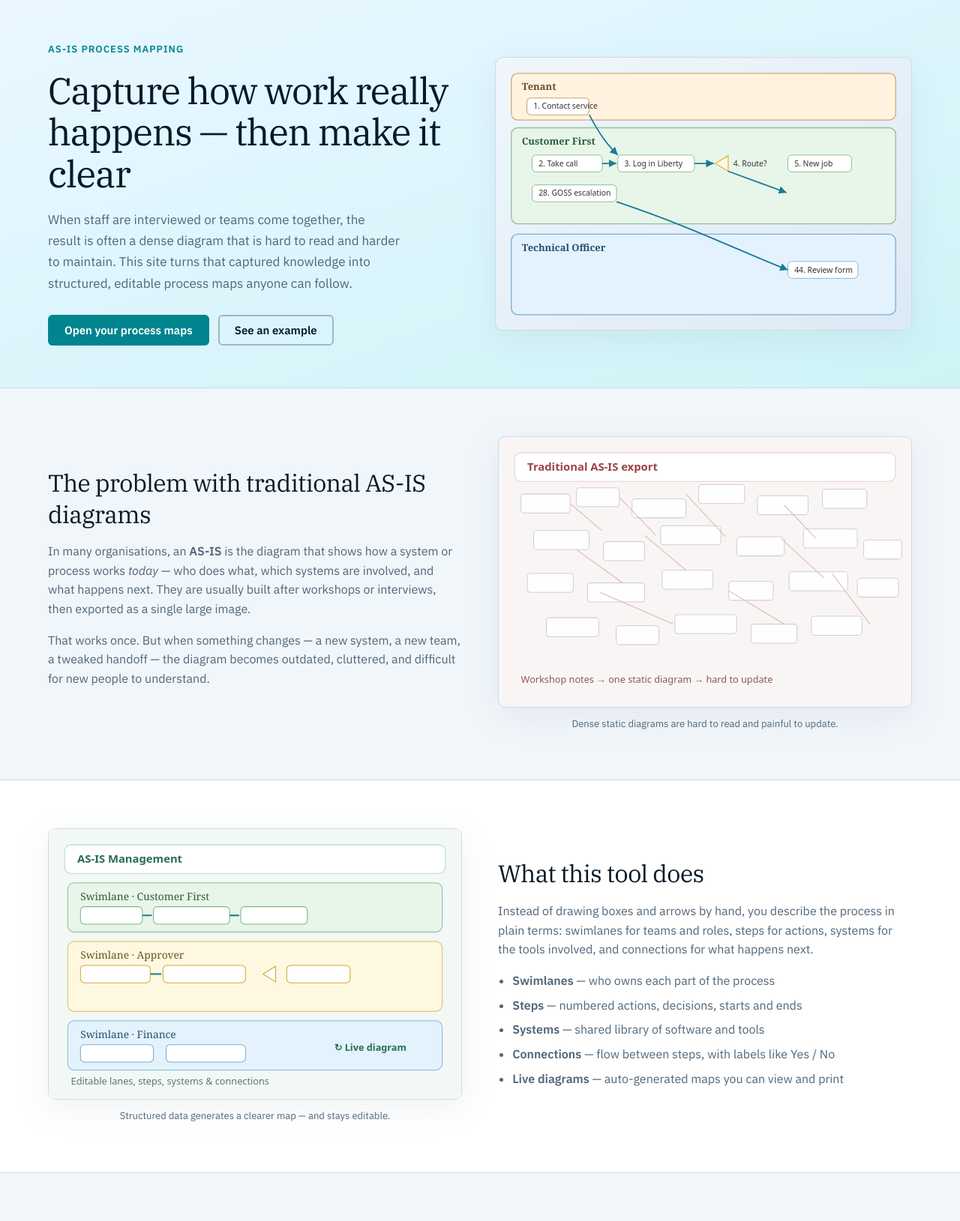
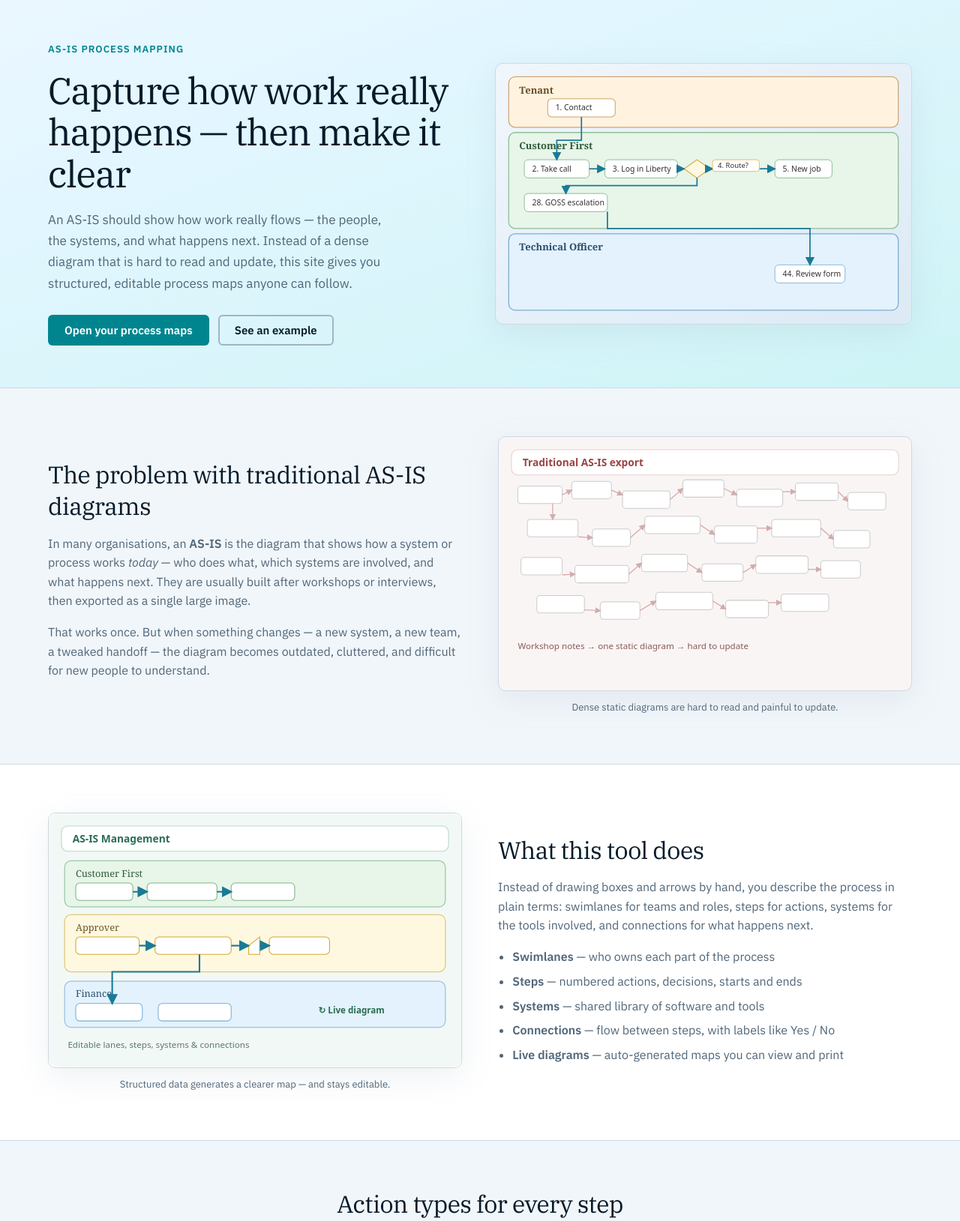
Before and after one commit to wellis321/as-is, a PHP site: page / in a window 1280 px wide. Shown: the part 57-1686 px from the top of the page at 75% size. Run offline with PHP 8.4, Linux system fonts and the light colour scheme.

Commit message:
new images

```diff
--- a/includes/landing-illustrations.php
+++ b/includes/landing-illustrations.php
@@ -5,45 +5,61 @@ declare(strict_types=1);
 function landing_illustration_hero(): string
 {
     return <<<'SVG'
-<svg xmlns="http://www.w3.org/2000/svg" viewBox="0 0 640 420" role="img" aria-label="Structured swimlane process map">
+<svg xmlns="http://www.w3.org/2000/svg" viewBox="0 0 640 400" role="img" aria-label="Structured swimlane process map">
   <defs>
     <linearGradient id="hero-bg" x1="0" y1="0" x2="1" y2="1">
       <stop offset="0%" stop-color="#f0f6fc"/>
       <stop offset="100%" stop-color="#dceaf5"/>
     </linearGradient>
-    <marker id="hero-arrow" markerWidth="8" markerHeight="8" refX="6" refY="3" orient="auto">
-      <path d="M0,0 L6,3 L0,6 Z" fill="#1a7a96"/>
+    <marker id="hero-arrow" markerWidth="7" markerHeight="7" refX="6" refY="3.5" orient="auto">
+      <polygon points="0 0, 7 3.5, 0 7" fill="#1a7a96"/>
     </marker>
   </defs>
-  <rect width="640" height="420" rx="16" fill="url(#hero-bg)"/>
-  <rect x="24" y="24" width="592" height="72" rx="10" fill="#fff3e0" stroke="#d4a574" stroke-width="1.5"/>
-  <text x="40" y="50" font-family="Georgia, serif" font-size="15" font-weight="600" fill="#6b4f2a">Tenant</text>
-  <rect x="48" y="62" width="96" height="26" rx="6" fill="#fff" stroke="#c9a66b" stroke-width="1.2"/>
-  <text x="58" y="79" font-family="system-ui, sans-serif" font-size="12" fill="#333">1. Contact service</text>
 
-  <rect x="24" y="108" width="592" height="148" rx="10" fill="#e8f5e9" stroke="#8fbf98" stroke-width="1.5"/>
-  <text x="40" y="134" font-family="Georgia, serif" font-size="15" font-weight="600" fill="#2f5c3a">Customer First</text>
-  <rect x="56" y="150" width="108" height="26" rx="6" fill="#fff" stroke="#7cb587"/>
-  <text x="66" y="167" font-family="system-ui, sans-serif" font-size="12" fill="#333">2. Take call</text>
-  <rect x="188" y="150" width="118" height="26" rx="6" fill="#fff" stroke="#7cb587"/>
-  <text x="198" y="167" font-family="system-ui, sans-serif" font-size="12" fill="#333">3. Log in Liberty</text>
-  <polygon points="338,163 358,151 358,175" fill="#fff8e1" stroke="#d4a72c" stroke-width="1.2"/>
-  <text x="366" y="167" font-family="system-ui, sans-serif" font-size="12" fill="#333">4. Route?</text>
-  <rect x="450" y="150" width="98" height="26" rx="6" fill="#fff" stroke="#7cb587"/>
-  <text x="460" y="167" font-family="system-ui, sans-serif" font-size="12" fill="#333">5. New job</text>
-  <rect x="56" y="196" width="130" height="26" rx="6" fill="#fff" stroke="#7cb587"/>
-  <text x="66" y="213" font-family="system-ui, sans-serif" font-size="12" fill="#333">28. GOSS escalation</text>
+  <rect width="640" height="400" rx="16" fill="url(#hero-bg)"/>
 
-  <rect x="24" y="272" width="592" height="124" rx="10" fill="#e3f2fd" stroke="#7aaed4" stroke-width="1.5"/>
-  <text x="40" y="298" font-family="Georgia, serif" font-size="15" font-weight="600" fill="#2a4f6e">Technical Officer</text>
-  <rect x="450" y="314" width="108" height="26" rx="6" fill="#fff" stroke="#7aaed4"/>
-  <text x="460" y="331" font-family="system-ui, sans-serif" font-size="12" fill="#333">44. Review form</text>
+  <!-- Swimlanes -->
+  <rect x="20" y="20" width="600" height="78" rx="10" fill="#fff3e0" stroke="#d4a574" stroke-width="1.5"/>
+  <text x="36" y="46" font-family="Georgia, serif" font-size="15" font-weight="600" fill="#6b4f2a">Tenant</text>
 
-  <path d="M144,88 C160,118 170,132 188,150" fill="none" stroke="#1a7a96" stroke-width="2" marker-end="url(#hero-arrow)"/>
-  <line x1="164" y1="163" x2="186" y2="163" stroke="#1a7a96" stroke-width="2" marker-end="url(#hero-arrow)"/>
-  <line x1="306" y1="163" x2="336" y2="163" stroke="#1a7a96" stroke-width="2" marker-end="url(#hero-arrow)"/>
-  <line x1="358" y1="175" x2="448" y2="208" stroke="#1a7a96" stroke-width="2" marker-end="url(#hero-arrow)"/>
-  <path d="M186,222 C300,260 380,300 450,327" fill="none" stroke="#1a7a96" stroke-width="2" marker-end="url(#hero-arrow)"/>
+  <rect x="20" y="106" width="600" height="148" rx="10" fill="#e8f5e9" stroke="#8fbf98" stroke-width="1.5"/>
+  <text x="36" y="132" font-family="Georgia, serif" font-size="15" font-weight="600" fill="#2f5c3a">Customer First</text>
+
+  <rect x="20" y="262" width="600" height="118" rx="10" fill="#e3f2fd" stroke="#7aaed4" stroke-width="1.5"/>
+  <text x="36" y="288" font-family="Georgia, serif" font-size="15" font-weight="600" fill="#2a4f6e">Technical Officer</text>
+
+  <!-- Steps -->
+  <rect id="b1" x="80" y="54" width="104" height="28" rx="6" fill="#fff" stroke="#c9a66b" stroke-width="1.2"/>
+  <rect id="b2" x="44" y="148" width="100" height="28" rx="6" fill="#fff" stroke="#7cb587"/>
+  <rect id="b3" x="168" y="148" width="112" height="28" rx="6" fill="#fff" stroke="#7cb587"/>
+  <polygon id="b4" points="310,148 330,162 310,176 290,162" fill="#fff8e1" stroke="#d4a72c" stroke-width="1.2"/>
+
+  <rect id="b5" x="430" y="148" width="88" height="28" rx="6" fill="#fff" stroke="#7cb587"/>
+
+  <rect id="b28" x="44" y="200" width="128" height="28" rx="6" fill="#fff" stroke="#7cb587"/>
+
+  <rect id="b44" x="430" y="310" width="108" height="28" rx="6" fill="#fff" stroke="#7aaed4"/>
+
+  <!-- Arrows (edge to edge) — drawn before labels so text sits on top -->
+  <g fill="none" stroke="#1a7a96" stroke-width="2" marker-end="url(#hero-arrow)">
+    <path d="M 132 82 L 132 118 L 94 118 L 94 148"/>
+    <line x1="144" y1="162" x2="168" y2="162"/>
+    <line x1="280" y1="162" x2="290" y2="162"/>
+    <line x1="330" y1="162" x2="334" y2="162"/>
+    <line x1="406" y1="162" x2="430" y2="162" marker-end="url(#hero-arrow)"/>
+    <path d="M 310 176 L 310 188 L 108 188 L 108 200"/>
+    <path d="M 172 228 L 172 254 L 484 254 L 484 310"/>
+  </g>
+
+  <!-- Step labels (on top of arrows) -->
+  <text x="92" y="72" font-family="system-ui, sans-serif" font-size="12" fill="#333">1. Contact</text>
+  <text x="56" y="166" font-family="system-ui, sans-serif" font-size="12" fill="#333">2. Take call</text>
+  <text x="180" y="166" font-family="system-ui, sans-serif" font-size="12" fill="#333">3. Log in Liberty</text>
+  <rect x="334" y="148" width="72" height="18" rx="4" fill="#fff" stroke="#d4a72c" stroke-width="0.8"/>
+  <text x="342" y="161" font-family="system-ui, sans-serif" font-size="11" fill="#333">4. Route?</text>
+  <text x="442" y="166" font-family="system-ui, sans-serif" font-size="12" fill="#333">5. New job</text>
+  <text x="56" y="218" font-family="system-ui, sans-serif" font-size="12" fill="#333">28. GOSS escalation</text>
+  <text x="442" y="328" font-family="system-ui, sans-serif" font-size="12" fill="#333">44. Review form</text>
 </svg>
 SVG;
 }
@@ -51,30 +67,71 @@ SVG;
 function landing_illustration_before(): string
 {
     return <<<'SVG'
-<svg xmlns="http://www.w3.org/2000/svg" viewBox="0 0 520 340" role="img" aria-label="Cluttered traditional process diagram">
-  <rect width="520" height="340" rx="12" fill="#faf5f5"/>
-  <rect x="20" y="20" width="480" height="36" rx="8" fill="#fff" stroke="#e8d0d0"/>
-  <text x="36" y="43" font-family="system-ui, sans-serif" font-size="14" font-weight="600" fill="#9b4545">Traditional AS-IS export</text>
-  <g opacity="0.9">
-    <rect x="28" y="72" width="62" height="24" rx="4" fill="#fff" stroke="#ccc"/><rect x="98" y="64" width="54" height="24" rx="4" fill="#fff" stroke="#ccc"/>
-    <rect x="168" y="78" width="68" height="24" rx="4" fill="#fff" stroke="#ccc"/><rect x="252" y="60" width="58" height="24" rx="4" fill="#fff" stroke="#ccc"/>
-    <rect x="326" y="74" width="64" height="24" rx="4" fill="#fff" stroke="#ccc"/><rect x="408" y="66" width="56" height="24" rx="4" fill="#fff" stroke="#ccc"/>
-    <rect x="44" y="118" width="70" height="24" rx="4" fill="#fff" stroke="#ccc"/><rect x="132" y="132" width="52" height="24" rx="4" fill="#fff" stroke="#ccc"/>
-    <rect x="204" y="112" width="76" height="24" rx="4" fill="#fff" stroke="#ccc"/><rect x="300" y="126" width="60" height="24" rx="4" fill="#fff" stroke="#ccc"/>
-    <rect x="384" y="116" width="68" height="24" rx="4" fill="#fff" stroke="#ccc"/><rect x="460" y="130" width="48" height="24" rx="4" fill="#fff" stroke="#ccc"/>
-    <rect x="36" y="172" width="58" height="24" rx="4" fill="#fff" stroke="#ccc"/><rect x="112" y="184" width="72" height="24" rx="4" fill="#fff" stroke="#ccc"/>
-    <rect x="206" y="168" width="64" height="24" rx="4" fill="#fff" stroke="#ccc"/><rect x="290" y="182" width="56" height="24" rx="4" fill="#fff" stroke="#ccc"/>
-    <rect x="366" y="170" width="74" height="24" rx="4" fill="#fff" stroke="#ccc"/><rect x="452" y="178" width="52" height="24" rx="4" fill="#fff" stroke="#ccc"/>
-    <rect x="60" y="228" width="66" height="24" rx="4" fill="#fff" stroke="#ccc"/><rect x="148" y="238" width="54" height="24" rx="4" fill="#fff" stroke="#ccc"/>
-    <rect x="222" y="224" width="78" height="24" rx="4" fill="#fff" stroke="#ccc"/><rect x="318" y="236" width="58" height="24" rx="4" fill="#fff" stroke="#ccc"/>
-    <rect x="394" y="226" width="64" height="24" rx="4" fill="#fff" stroke="#ccc"/>
+<svg xmlns="http://www.w3.org/2000/svg" viewBox="0 0 520 320" role="img" aria-label="Cluttered traditional process diagram">
+  <defs>
+    <marker id="before-arrow" markerWidth="6" markerHeight="6" refX="5" refY="3" orient="auto">
+      <polygon points="0 0, 6 3, 0 6" fill="#c9a0a0"/>
+    </marker>
+  </defs>
+  <rect width="520" height="320" rx="12" fill="#faf5f5"/>
+  <rect x="16" y="16" width="488" height="32" rx="8" fill="#fff" stroke="#e8d0d0"/>
+  <text x="30" y="37" font-family="system-ui, sans-serif" font-size="13" font-weight="600" fill="#9b4545">Traditional AS-IS export</text>
+
+  <!-- Messy but connected boxes -->
+  <rect x="24" y="62" width="56" height="22" rx="4" fill="#fff" stroke="#ccc"/>
+  <rect x="92" y="56" width="50" height="22" rx="4" fill="#fff" stroke="#ccc"/>
+  <rect x="156" y="68" width="60" height="22" rx="4" fill="#fff" stroke="#ccc"/>
+  <rect x="232" y="54" width="52" height="22" rx="4" fill="#fff" stroke="#ccc"/>
+  <rect x="300" y="66" width="58" height="22" rx="4" fill="#fff" stroke="#ccc"/>
+  <rect x="374" y="58" width="54" height="22" rx="4" fill="#fff" stroke="#ccc"/>
+  <rect x="440" y="70" width="48" height="22" rx="4" fill="#fff" stroke="#ccc"/>
+
+  <rect x="36" y="104" width="64" height="22" rx="4" fill="#fff" stroke="#ccc"/>
+  <rect x="118" y="116" width="48" height="22" rx="4" fill="#fff" stroke="#ccc"/>
+  <rect x="184" y="100" width="70" height="22" rx="4" fill="#fff" stroke="#ccc"/>
+  <rect x="272" y="112" width="54" height="22" rx="4" fill="#fff" stroke="#ccc"/>
+  <rect x="344" y="104" width="62" height="22" rx="4" fill="#fff" stroke="#ccc"/>
+  <rect x="422" y="118" width="46" height="22" rx="4" fill="#fff" stroke="#ccc"/>
+
+  <rect x="28" y="152" width="52" height="22" rx="4" fill="#fff" stroke="#ccc"/>
+  <rect x="96" y="162" width="68" height="22" rx="4" fill="#fff" stroke="#ccc"/>
+  <rect x="180" y="148" width="58" height="22" rx="4" fill="#fff" stroke="#ccc"/>
+  <rect x="256" y="160" width="52" height="22" rx="4" fill="#fff" stroke="#ccc"/>
+  <rect x="324" y="150" width="66" height="22" rx="4" fill="#fff" stroke="#ccc"/>
+  <rect x="406" y="156" width="50" height="22" rx="4" fill="#fff" stroke="#ccc"/>
+
+  <rect x="48" y="200" width="60" height="22" rx="4" fill="#fff" stroke="#ccc"/>
+  <rect x="128" y="208" width="50" height="22" rx="4" fill="#fff" stroke="#ccc"/>
+  <rect x="198" y="196" width="72" height="22" rx="4" fill="#fff" stroke="#ccc"/>
+  <rect x="286" y="206" width="54" height="22" rx="4" fill="#fff" stroke="#ccc"/>
+  <rect x="356" y="198" width="60" height="22" rx="4" fill="#fff" stroke="#ccc"/>
+
+  <!-- Lines connecting box edges (chaotic but attached) -->
+  <g fill="none" stroke="#d4a0a0" stroke-width="1.3" marker-end="url(#before-arrow)" opacity="0.85">
+    <line x1="80" y1="73" x2="92" y2="67"/>
+    <line x1="142" y1="67" x2="156" y2="73"/>
+    <line x1="216" y1="79" x2="232" y2="65"/>
+    <line x1="284" y1="65" x2="300" y2="73"/>
+    <line x1="358" y1="69" x2="374" y2="69"/>
+    <line x1="428" y1="69" x2="440" y2="81"/>
+    <line x1="68" y1="84" x2="68" y2="104"/>
+    <line x1="100" y1="126" x2="118" y2="127"/>
+    <line x1="166" y1="127" x2="184" y2="111"/>
+    <line x1="254" y1="111" x2="272" y2="123"/>
+    <line x1="326" y1="115" x2="344" y2="115"/>
+    <line x1="406" y1="115" x2="422" y2="129"/>
+    <line x1="80" y1="174" x2="96" y2="173"/>
+    <line x1="164" y1="173" x2="180" y2="159"/>
+    <line x1="238" y1="159" x2="256" y2="171"/>
+    <line x1="308" y1="171" x2="324" y2="161"/>
+    <line x1="390" y1="167" x2="406" y2="167"/>
+    <line x1="108" y1="218" x2="128" y2="219"/>
+    <line x1="178" y1="219" x2="198" y2="207"/>
+    <line x1="270" y1="207" x2="286" y2="217"/>
+    <line x1="340" y1="209" x2="356" y2="209"/>
   </g>
-  <g stroke="#d8b4b4" stroke-width="1.2" fill="none" opacity="0.8">
-    <path d="M90,84 L130,118 M152,76 L198,124 M236,72 L286,126 M360,86 L400,128"/>
-    <path d="M98,142 L156,184 M184,124 L236,168 M356,128 L410,178 M420,172 L468,236"/>
-    <path d="M128,196 L220,236 M290,194 L360,236"/>
-  </g>
-  <text x="28" y="310" font-family="system-ui, sans-serif" font-size="12" fill="#8a5a5a">Workshop notes → one static diagram → hard to update</text>
+
+  <text x="24" y="268" font-family="system-ui, sans-serif" font-size="11" fill="#8a5a5a">Workshop notes → one static diagram → hard to update</text>
 </svg>
 SVG;
 }
@@ -82,29 +139,45 @@ SVG;
 function landing_illustration_after(): string
 {
     return <<<'SVG'
-<svg xmlns="http://www.w3.org/2000/svg" viewBox="0 0 520 340" role="img" aria-label="Structured editable process map">
-  <rect width="520" height="340" rx="12" fill="#f2f8f5"/>
-  <rect x="20" y="20" width="480" height="36" rx="8" fill="#fff" stroke="#b8d9c8"/>
-  <text x="36" y="43" font-family="system-ui, sans-serif" font-size="14" font-weight="600" fill="#2a6e55">AS-IS Management</text>
-  <rect x="24" y="68" width="472" height="62" rx="8" fill="#e8f5e9" stroke="#9cc9a5" stroke-width="1.2"/>
-  <text x="40" y="90" font-family="Georgia, serif" font-size="13" fill="#2f5c3a">Swimlane · Customer First</text>
-  <rect x="40" y="98" width="78" height="22" rx="5" fill="#fff" stroke="#7cb587"/><rect x="132" y="98" width="96" height="22" rx="5" fill="#fff" stroke="#7cb587"/>
-  <rect x="242" y="98" width="84" height="22" rx="5" fill="#fff" stroke="#7cb587"/>
+<svg xmlns="http://www.w3.org/2000/svg" viewBox="0 0 520 320" role="img" aria-label="Structured editable process map">
+  <defs>
+    <marker id="after-arrow" markerWidth="7" markerHeight="7" refX="6" refY="3.5" orient="auto">
+      <polygon points="0 0, 7 3.5, 0 7" fill="#1a7a96"/>
+    </marker>
+  </defs>
+  <rect width="520" height="320" rx="12" fill="#f2f8f5"/>
+  <rect x="16" y="16" width="488" height="32" rx="8" fill="#fff" stroke="#b8d9c8"/>
+  <text x="30" y="37" font-family="system-ui, sans-serif" font-size="13" font-weight="600" fill="#2a6e55">AS-IS Management</text>
 
-  <rect x="24" y="142" width="472" height="88" rx="8" fill="#fff8e1" stroke="#e0c878" stroke-width="1.2"/>
-  <text x="40" y="164" font-family="Georgia, serif" font-size="13" fill="#6b5620">Swimlane · Approver</text>
-  <rect x="40" y="172" width="88" height="22" rx="5" fill="#fff" stroke="#d4a72c"/><rect x="144" y="172" width="104" height="22" rx="5" fill="#fff" stroke="#d4a72c"/>
-  <polygon points="270,183 286,173 286,193" fill="#fff" stroke="#d4a72c"/><rect x="300" y="172" width="80" height="22" rx="5" fill="#fff" stroke="#d4a72c"/>
+  <rect x="20" y="60" width="480" height="58" rx="8" fill="#e8f5e9" stroke="#9cc9a5" stroke-width="1.2"/>
+  <text x="34" y="80" font-family="Georgia, serif" font-size="12" fill="#2f5c3a">Customer First</text>
+  <rect x="34" y="88" width="72" height="22" rx="5" fill="#fff" stroke="#7cb587"/>
+  <rect x="124" y="88" width="88" height="22" rx="5" fill="#fff" stroke="#7cb587"/>
+  <rect x="230" y="88" width="80" height="22" rx="5" fill="#fff" stroke="#7cb587"/>
 
-  <rect x="24" y="242" width="472" height="62" rx="8" fill="#e3f2fd" stroke="#9ec0de" stroke-width="1.2"/>
-  <text x="40" y="264" font-family="Georgia, serif" font-size="13" fill="#2a4f6e">Swimlane · Finance</text>
-  <rect x="40" y="272" width="92" height="22" rx="5" fill="#fff" stroke="#7aaed4"/><rect x="148" y="272" width="100" height="22" rx="5" fill="#fff" stroke="#7aaed4"/>
+  <rect x="20" y="128" width="480" height="72" rx="8" fill="#fff8e1" stroke="#e0c878" stroke-width="1.2"/>
+  <text x="34" y="148" font-family="Georgia, serif" font-size="12" fill="#6b5620">Approver</text>
+  <rect x="34" y="156" width="80" height="22" rx="5" fill="#fff" stroke="#d4a72c"/>
+  <rect x="134" y="156" width="96" height="22" rx="5" fill="#fff" stroke="#d4a72c"/>
+  <polygon points="252,167 266,156 266,178 252,178" fill="#fff" stroke="#d4a72c"/>
+  <rect x="278" y="156" width="76" height="22" rx="5" fill="#fff" stroke="#d4a72c"/>
 
-  <line x1="118" y1="109" x2="130" y2="109" stroke="#1a7a96" stroke-width="2"/>
-  <line x1="228" y1="109" x2="240" y2="109" stroke="#1a7a96" stroke-width="2"/>
-  <line x1="128" y1="183" x2="142" y2="183" stroke="#1a7a96" stroke-width="2"/>
-  <text x="360" y="280" font-family="system-ui, sans-serif" font-size="12" font-weight="600" fill="#2a6e55">↻ Live diagram</text>
-  <text x="28" y="322" font-family="system-ui, sans-serif" font-size="12" fill="#5a7a6a">Editable lanes, steps, systems &amp; connections</text>
+  <rect x="20" y="212" width="480" height="58" rx="8" fill="#e3f2fd" stroke="#9ec0de" stroke-width="1.2"/>
+  <text x="34" y="232" font-family="Georgia, serif" font-size="12" fill="#2a4f6e">Finance</text>
+  <rect x="34" y="240" width="84" height="22" rx="5" fill="#fff" stroke="#7aaed4"/>
+  <rect x="138" y="240" width="92" height="22" rx="5" fill="#fff" stroke="#7aaed4"/>
+
+  <g fill="none" stroke="#1a7a96" stroke-width="2" marker-end="url(#after-arrow)">
+    <line x1="106" y1="99" x2="124" y2="99"/>
+    <line x1="212" y1="99" x2="230" y2="99"/>
+    <line x1="114" y1="167" x2="134" y2="167"/>
+    <line x1="230" y1="167" x2="252" y2="167"/>
+    <line x1="266" y1="167" x2="278" y2="167"/>
+    <path d="M 190 178 L 190 200 L 80 200 L 80 240"/>
+  </g>
+
+  <text x="340" y="252" font-family="system-ui, sans-serif" font-size="11" font-weight="600" fill="#2a6e55">↻ Live diagram</text>
+  <text x="24" y="296" font-family="system-ui, sans-serif" font-size="11" fill="#5a7a6a">Editable lanes, steps, systems &amp; connections</text>
 </svg>
 SVG;
 }
--- a/public/index.php
+++ b/public/index.php
@@ -13,9 +13,9 @@ ob_start();
             <p class="landing-eyebrow">AS-IS process mapping</p>
             <h1 class="landing-title">Capture how work really happens — then make it clear</h1>
             <p class="landing-lead">
-                When staff are interviewed or teams come together, the result is often a dense diagram
-                that is hard to read and harder to maintain. This site turns that captured knowledge
-                into structured, editable process maps anyone can follow.
+                An AS-IS should show how work really flows — the people, the systems, and what happens next.
+                Instead of a dense diagram that is hard to read and update, this site gives you structured,
+                editable process maps anyone can follow.
             </p>
             <div class="landing-hero-actions">
                 <a class="btn btn-lg" href="/documents.php">Open your process maps</a>
```
